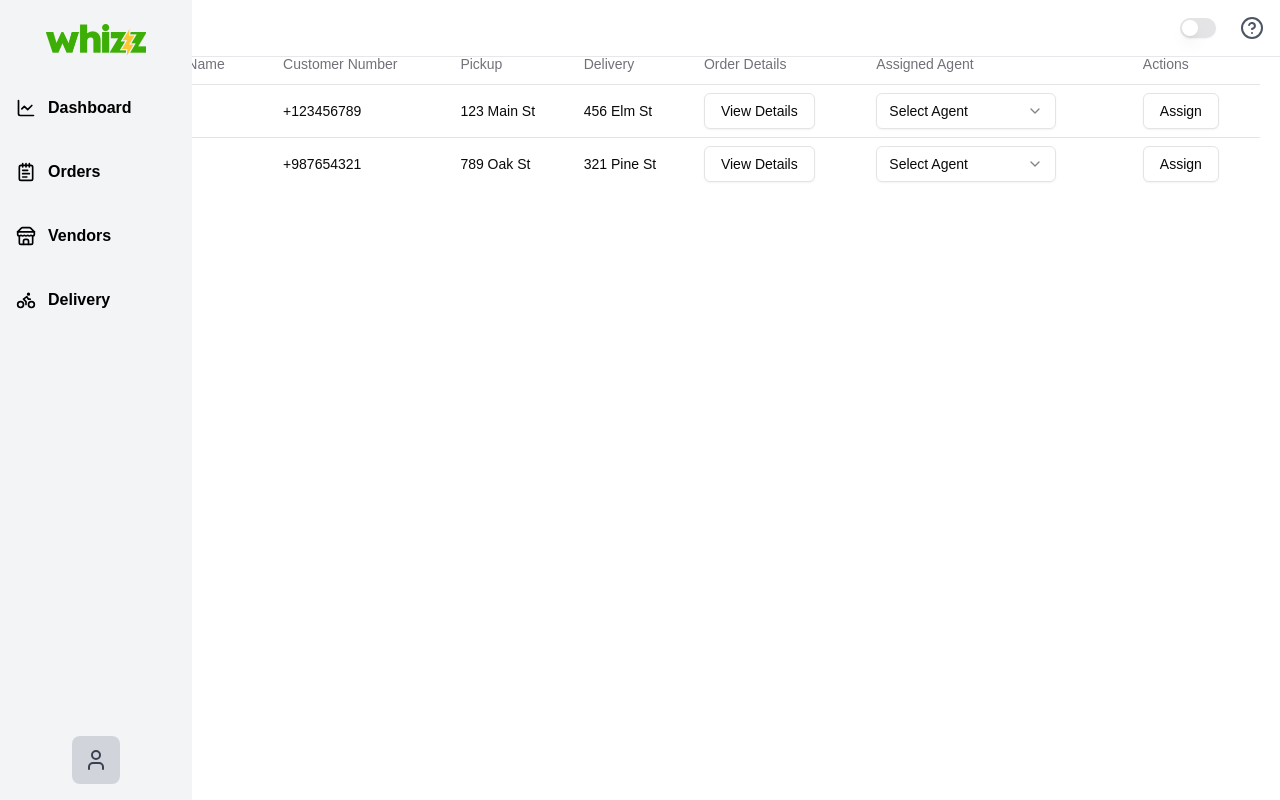
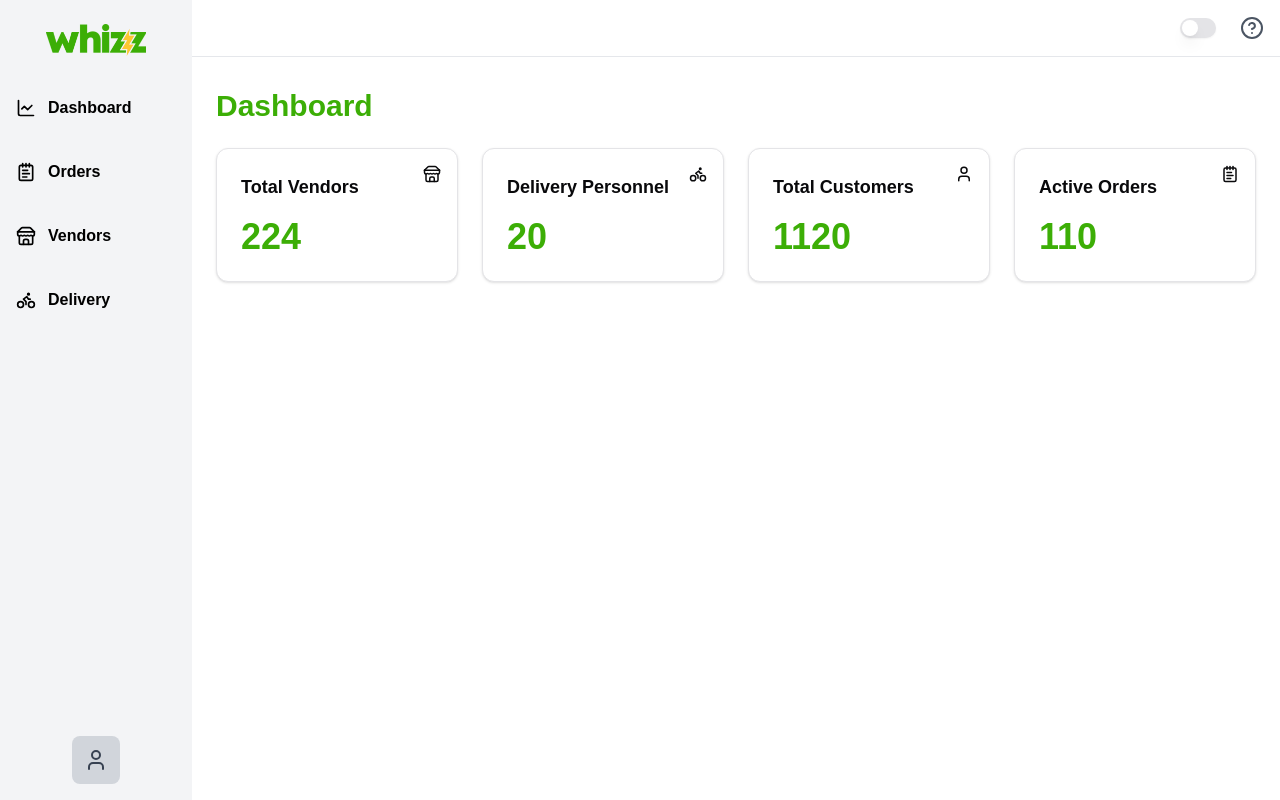
Before and after one commit to vedantbhamare-11/Whizz, a Next.js app in the folder client/whizz-admin/: page /dashboard in a window 1280 px wide. Built offline with nearby package versions, Linux system fonts and the light colour scheme.

Commit message:
developed the dashboard page dor whiz admin and set up the redux slice for it

```diff
--- a/client/whizz-admin/src/app/dashboard/page.tsx
+++ b/client/whizz-admin/src/app/dashboard/page.tsx
@@ -1,110 +1,63 @@
 "use client";
 
-import {
-  Table,
-  TableBody,
-  TableCell,
-  TableHead,
-  TableHeader,
-  TableRow,
-} from "@/components/ui/table";
-import {
-  Select,
-  SelectContent,
-  SelectItem,
-  SelectTrigger,
-  SelectValue,
-} from "@/components/ui/select";
-import { Button } from "@/components/ui/button";
-import { useSelector, useDispatch } from "react-redux";
-import { RootState } from "@/redux/store"; // RootState type from Redux store
-import { assignAgent } from "@/redux/orderSlice";
-import { updateAgentStatus } from "@/redux/agentSlice";
-import { useState } from "react";
+import Sidebar from "@/components/Sidebar";
+import Header from "@/components/Header";
+import { Card } from "@/components/ui/card";
+import { Store, Bike, User, NotepadText } from "lucide-react";
+import { useSelector } from "react-redux";
+import { RootState } from "@/redux/store";
 
 export default function Dashboard() {
-  // Access orders and agents from Redux store with proper types
-  const orders = useSelector((state: RootState) => state.orders.orders);
-  const agents = useSelector((state: RootState) => state.agents.agents);
-  const dispatch = useDispatch();
-
-  const [selectedAgents, setSelectedAgents] = useState<{ [key: number]: string }>({});
-
-  // Type the parameters for handleAssignAgent
-  const handleAssignAgent = (orderId: number, agentId: string) => {
-    // Dispatch assignAgent with type-safe payload
-    dispatch(assignAgent({ id: orderId, agent: Number(agentId) }));
-
-    // Dispatch updateAgentStatus with type-safe payload
-    dispatch(updateAgentStatus({ id: Number(agentId), status: "assigned" }));
-
-    // Update the local state for selected agents
-    const agent = agents.find((agent) => agent.id.toString() === agentId);
-    if (agent) {
-      setSelectedAgents((prevState) => ({
-        ...prevState,
-        [orderId]: agent.agent_name,
-      }));
-    }
-  };
+  const { totalVendors, deliveryPersonnel, totalCustomers, activeOrders } =
+    useSelector((state: RootState) => state.dashboard);
 
   return (
-    <div style={{ padding: "20px" }}>
-      <h1>Order Info</h1>
-      <Table>
-        <TableHeader>
-          <TableRow>
-            <TableHead>Order ID</TableHead>
-            <TableHead>Customer Name</TableHead>
-            <TableHead>Customer Number</TableHead>
-            <TableHead>Pickup</TableHead>
-            <TableHead>Delivery</TableHead>
-            <TableHead>Order Details</TableHead>
-            <TableHead>Assigned Agent</TableHead>
-            <TableHead>Actions</TableHead>
-          </TableRow>
-        </TableHeader>
-        <TableBody>
-          {orders.map((order) => (
-            <TableRow key={order.id}>
-              <TableCell className="font-medium">{order.id}</TableCell>
-              <TableCell>{order.customerName}</TableCell>
-              <TableCell>{order.customerNumber}</TableCell>
-              <TableCell>{order.pickup}</TableCell>
-              <TableCell>{order.delivery}</TableCell>
-              <TableCell>
-                <Button variant="outline">View Details</Button>
-              </TableCell>
-              <TableCell>
-                <Select
-                  onValueChange={(value) => handleAssignAgent(order.id, value)}
-                >
-                  <SelectTrigger className="w-[180px]">
-                    <SelectValue
-                      placeholder="Select Agent"
-                      defaultValue={selectedAgents[order.id] || ""}
-                    >
-                      {selectedAgents[order.id] || "Select Agent"}
-                    </SelectValue>
-                  </SelectTrigger>
-                  <SelectContent>
-                    {agents
-                      .filter((agent) => agent.is_available) // Only available agents
-                      .map((agent) => (
-                        <SelectItem key={agent.id} value={agent.id.toString()}>
-                          {agent.agent_name} ({agent.covered_area})
-                        </SelectItem>
-                      ))}
-                  </SelectContent>
-                </Select>
-              </TableCell>
-              <TableCell>
-                <Button variant="outline">Assign</Button>
-              </TableCell>
-            </TableRow>
-          ))}
-        </TableBody>
-      </Table>
+    <div className="flex">
+      <Sidebar />
+      <main className="flex-1">
+        <Header />
+        <div className="p-6 ml-48 mt-16">
+          <h1 className="text-3xl font-bold text-[#3CAE06]">Dashboard</h1>
+          <div className="grid grid-cols-4 gap-6 mt-6">
+            <Card className="relative p-6">
+              <div className="absolute top-4 right-4">
+                <Store size={18} />
+              </div>
+              <h2 className="text-lg font-semibold">Total Vendors</h2>
+              <p className="text-4xl font-bold mt-4 text-[#3CAE06]">
+                {totalVendors}
+              </p>
+            </Card>
+            <Card className="relative p-6">
+              <div className="absolute top-4 right-4">
+                <Bike size={18} />
+              </div>
+              <h2 className="text-lg font-semibold">Delivery Personnel</h2>
+              <p className="text-4xl font-bold mt-4 text-[#3CAE06]">
+                {deliveryPersonnel}
+              </p>
+            </Card>
+            <Card className="relative p-6">
+              <div className="absolute top-4 right-4">
+                <User size={18} />
+              </div>
+              <h2 className="text-lg font-semibold">Total Customers</h2>
+              <p className="text-4xl font-bold mt-4 text-[#3CAE06]">
+                {totalCustomers}
+              </p>
+            </Card>
+            <Card className="relative p-6">
+              <div className="absolute top-4 right-4">
+                <NotepadText size={18} />
+              </div>
+              <h2 className="text-lg font-semibold">Active Orders</h2>
+              <p className="text-4xl font-bold mt-4 text-[#3CAE06]">
+                {activeOrders}
+              </p>
+            </Card>
+          </div>
+        </div>
+      </main>
     </div>
   );
 }
--- /dev/null
+++ b/client/whizz-admin/src/components/ui/card.tsx
@@ -0,0 +1,76 @@
+import * as React from "react"
+
+import { cn } from "@/lib/utils"
+
+const Card = React.forwardRef<
+  HTMLDivElement,
+  React.HTMLAttributes<HTMLDivElement>
+>(({ className, ...props }, ref) => (
+  <div
+    ref={ref}
+    className={cn(
+      "rounded-xl border bg-card text-card-foreground shadow",
+      className
+    )}
+    {...props}
+  />
+))
+Card.displayName = "Card"
+
+const CardHeader = React.forwardRef<
+  HTMLDivElement,
+  React.HTMLAttributes<HTMLDivElement>
+>(({ className, ...props }, ref) => (
+  <div
+    ref={ref}
+    className={cn("flex flex-col space-y-1.5 p-6", className)}
+    {...props}
+  />
+))
+CardHeader.displayName = "CardHeader"
+
+const CardTitle = React.forwardRef<
+  HTMLDivElement,
+  React.HTMLAttributes<HTMLDivElement>
+>(({ className, ...props }, ref) => (
+  <div
+    ref={ref}
+    className={cn("font-semibold leading-none tracking-tight", className)}
+    {...props}
+  />
+))
+CardTitle.displayName = "CardTitle"
+
+const CardDescription = React.forwardRef<
+  HTMLDivElement,
+  React.HTMLAttributes<HTMLDivElement>
+>(({ className, ...props }, ref) => (
+  <div
+    ref={ref}
+    className={cn("text-sm text-muted-foreground", className)}
+    {...props}
+  />
+))
+CardDescription.displayName = "CardDescription"
+
+const CardContent = React.forwardRef<
+  HTMLDivElement,
+  React.HTMLAttributes<HTMLDivElement>
+>(({ className, ...props }, ref) => (
+  <div ref={ref} className={cn("p-6 pt-0", className)} {...props} />
+))
+CardContent.displayName = "CardContent"
+
+const CardFooter = React.forwardRef<
+  HTMLDivElement,
+  React.HTMLAttributes<HTMLDivElement>
+>(({ className, ...props }, ref) => (
+  <div
+    ref={ref}
+    className={cn("flex items-center p-6 pt-0", className)}
+    {...props}
+  />
+))
+CardFooter.displayName = "CardFooter"
+
+export { Card, CardHeader, CardFooter, CardTitle, CardDescription, CardContent }
--- /dev/null
+++ b/client/whizz-admin/src/redux/dashboardSlice.ts
@@ -0,0 +1,39 @@
+import { createSlice, PayloadAction } from "@reduxjs/toolkit";
+
+interface DashboardState {
+  totalVendors: number;
+  deliveryPersonnel: number;
+  totalCustomers: number;
+  activeOrders: number;
+}
+
+const initialState: DashboardState = {
+    totalVendors: 224,
+    deliveryPersonnel: 20,
+    totalCustomers: 1120,
+    activeOrders: 110,
+  };
+
+
+const dashboardSlice = createSlice({
+  name: "dashboard",
+  initialState,
+  reducers: {
+    setDashboardData(state, action: PayloadAction<DashboardState>) {
+      state.totalVendors = action.payload.totalVendors;
+      state.deliveryPersonnel = action.payload.deliveryPersonnel;
+      state.totalCustomers = action.payload.totalCustomers;
+      state.activeOrders = action.payload.activeOrders;
+    },
+    resetDashboardData(state) {
+      state.totalVendors = 0;
+      state.deliveryPersonnel = 0;
+      state.totalCustomers = 0;
+      state.activeOrders = 0;
+    },
+  },
+});
+
+export const { setDashboardData, resetDashboardData } = dashboardSlice.actions;
+
+export default dashboardSlice.reducer;
--- a/client/whizz-admin/src/redux/store.ts
+++ b/client/whizz-admin/src/redux/store.ts
@@ -1,12 +1,15 @@
 import { configureStore } from "@reduxjs/toolkit";
 import orderReducer from "./orderSlice";
 import agentReducer from "./agentSlice";
+import dashboardReducer from "./dashboardSlice";
 
 // Configure the store
 const store = configureStore({
   reducer: {
     orders: orderReducer,
     agents: agentReducer,
+    dashboard: dashboardReducer,
+
   },
 });
 
```
